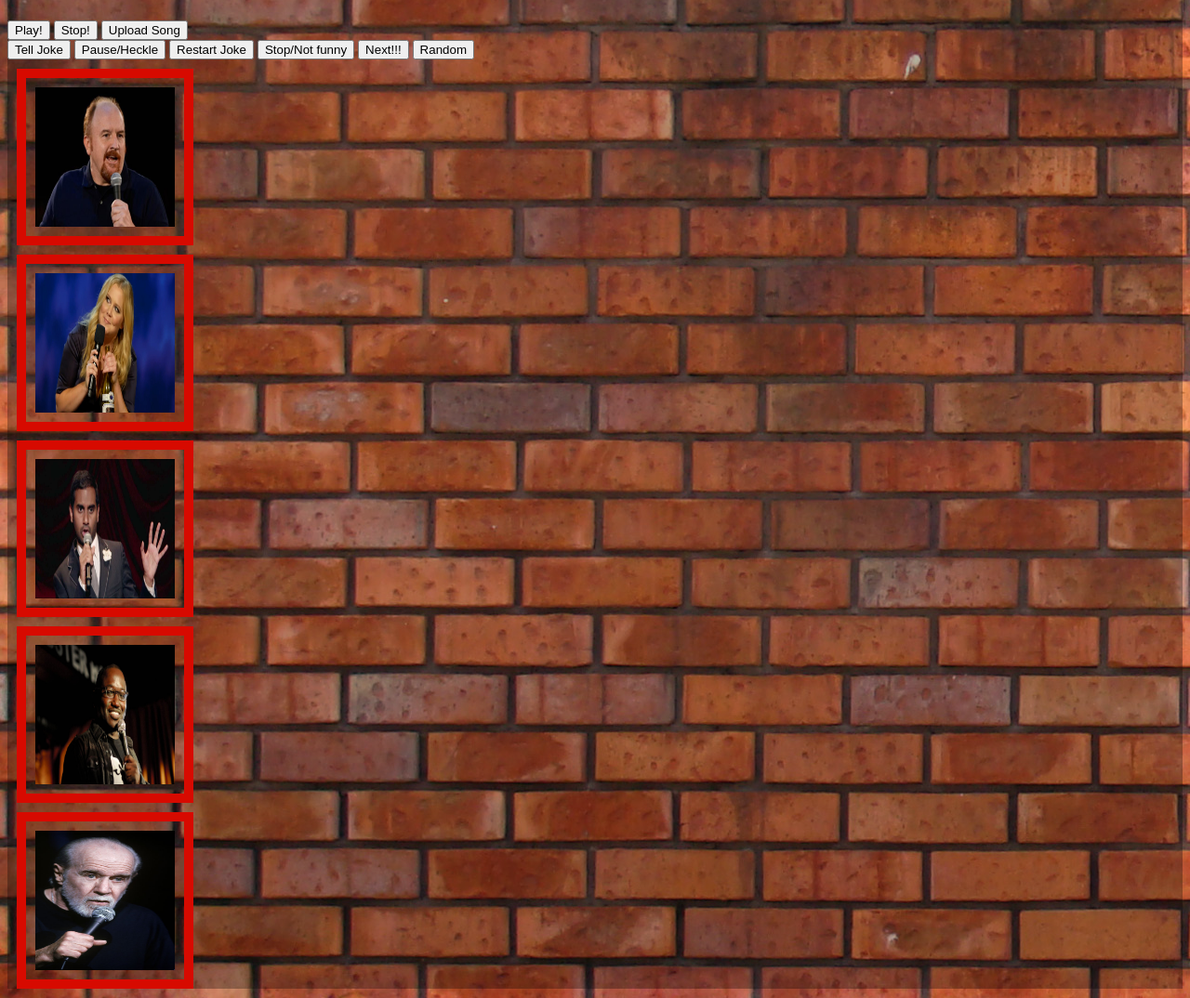
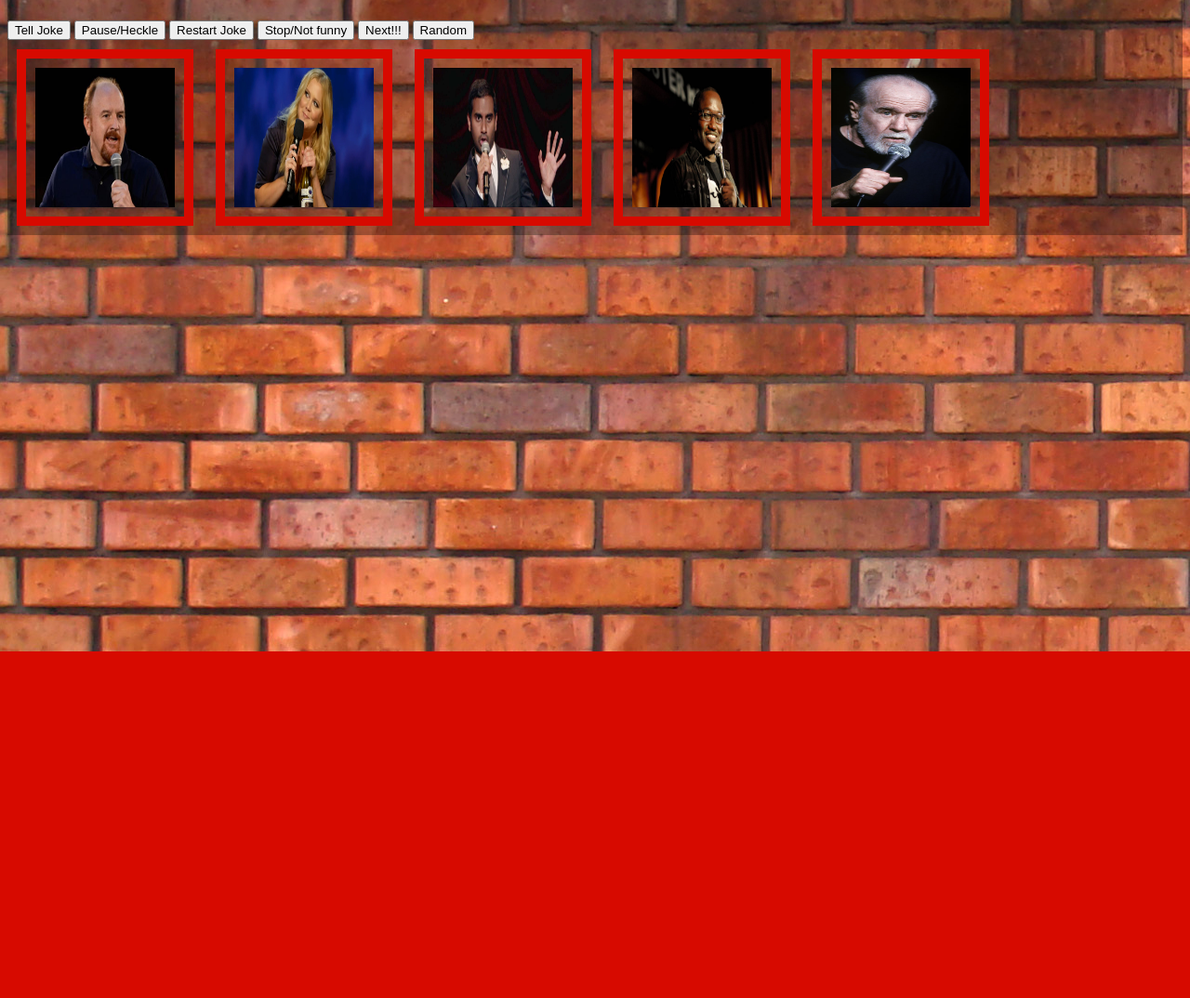
Before and after one commit to MichaelManwaring/theJukebox, a PHP site: page / in a window 1280 px wide. Shown: the part 99-1173 px from the top of the page at 93% size. After the commit the page ends 800 px from the top, so only its background shows below. Run offline with PHP 8.4, Linux system fonts and the light colour scheme; some libraries are stand-ins or nearby versions.

Commit message:
preparing for merge

```diff
--- a/css/main.css
+++ b/css/main.css
@@ -5,10 +5,8 @@ body {
   background-color: rgba(0, 0, 0, 0.3);
   color: white; }
 
-.stage {
-  text-align: center; }
-
 #louis, #amy, #aziz, #hannibal, #george, #drop_location {
+  display: inline-block;
   width: 150px;
   height: 150px;
   margin: 10px;
--- a/index.html
+++ b/index.html
@@ -19,9 +19,6 @@
 		<audio >
 			<source src="Daisy.mp3" type="audio/mpeg">
 		</audio>
-		<button id="play_button" type="button">Play!</button>
-		<button id="stop_button" type="button">Stop!</button>
-		<button id="upload_button" type="button">Upload Song</button>
 		<div id='mic'></div>
 		<div id='controls'></div>
 		<button id="play_button" type="button">Tell Joke</button>
--- a/js/jukebox.js
+++ b/js/jukebox.js
@@ -1,12 +1,8 @@
 
 $(document).ready(function(){
-<<<<<<< HEAD
-
-=======
 	var current_track = 0
 	var all_tracks = ["leaving.mp3", "Daisy.mp3"]
 	$("#mic").html("<source src= " + all_tracks[current_track] + " type='audio/mpeg'>")
->>>>>>> a735b368c6da53aadb9f46422640a976a92385b2
 	function Jukebox () {
 		this.playlist = [];
 		this.play_current_track = function () {
@@ -28,6 +24,9 @@ $(document).ready(function(){
 	}
 
 	the_jokebox = new Jukebox
+
+	$('#louie').click(function () {
+	})
 
 	$('#play_button').click(function () {
 		// console.log("click play")
--- a/stylesheets/main.scss
+++ b/stylesheets/main.scss
@@ -11,11 +11,9 @@ body {
   background-color: rgba(0, 0, 0, 0.3);
   color: white; }
 
-.stage {
-	text-align: center;
-}
 
 %comedian_style {
+	display: inline-block;
 	width:150px;
 	height:150px;
 	margin:10px;
@@ -23,9 +21,6 @@ body {
 	border: 10px solid $default-bright-red;
 }
 
-.comedians_list {
-
-}
 
 #louis {
 	@extend %comedian_style;
```
Also changed, not shown: 1 other file.
